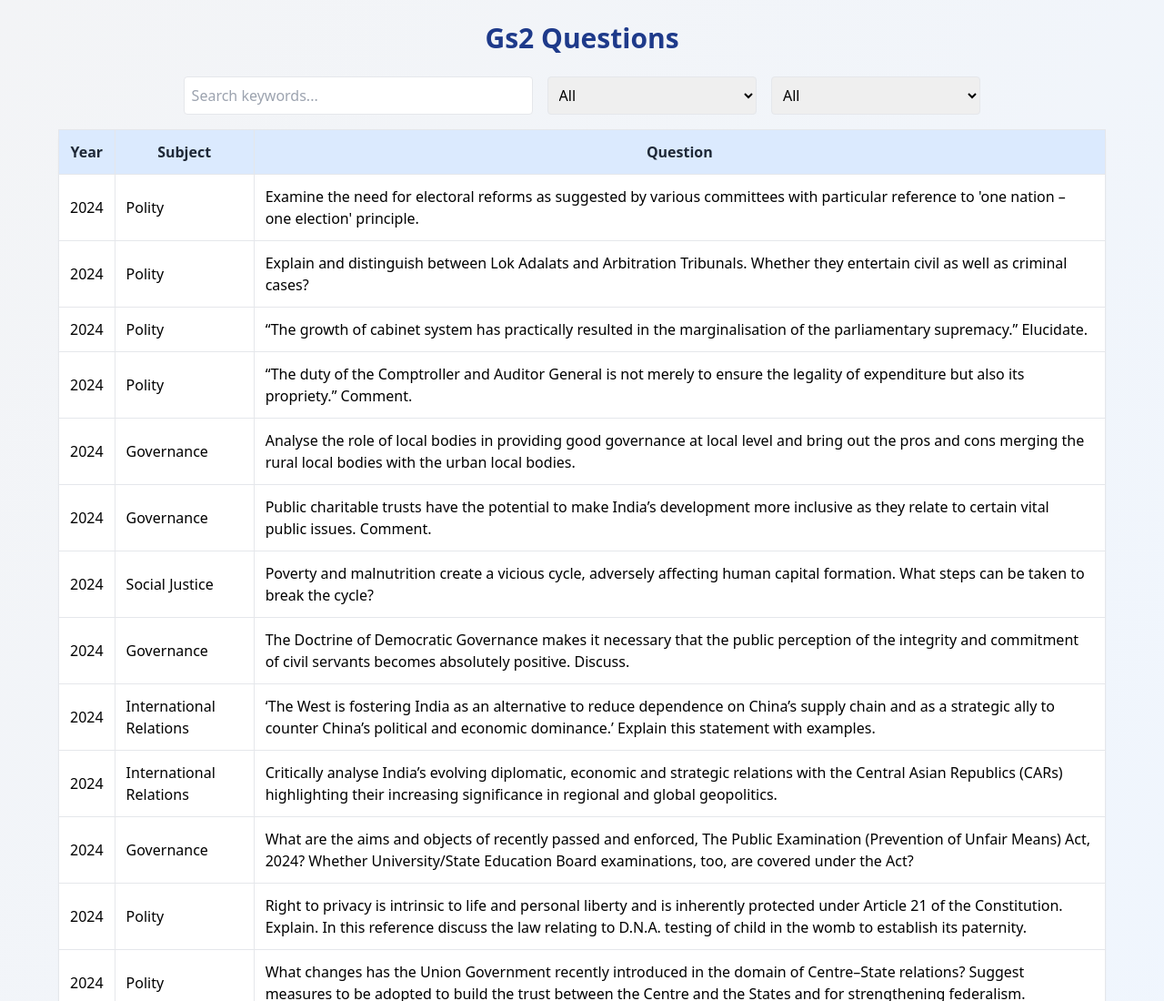
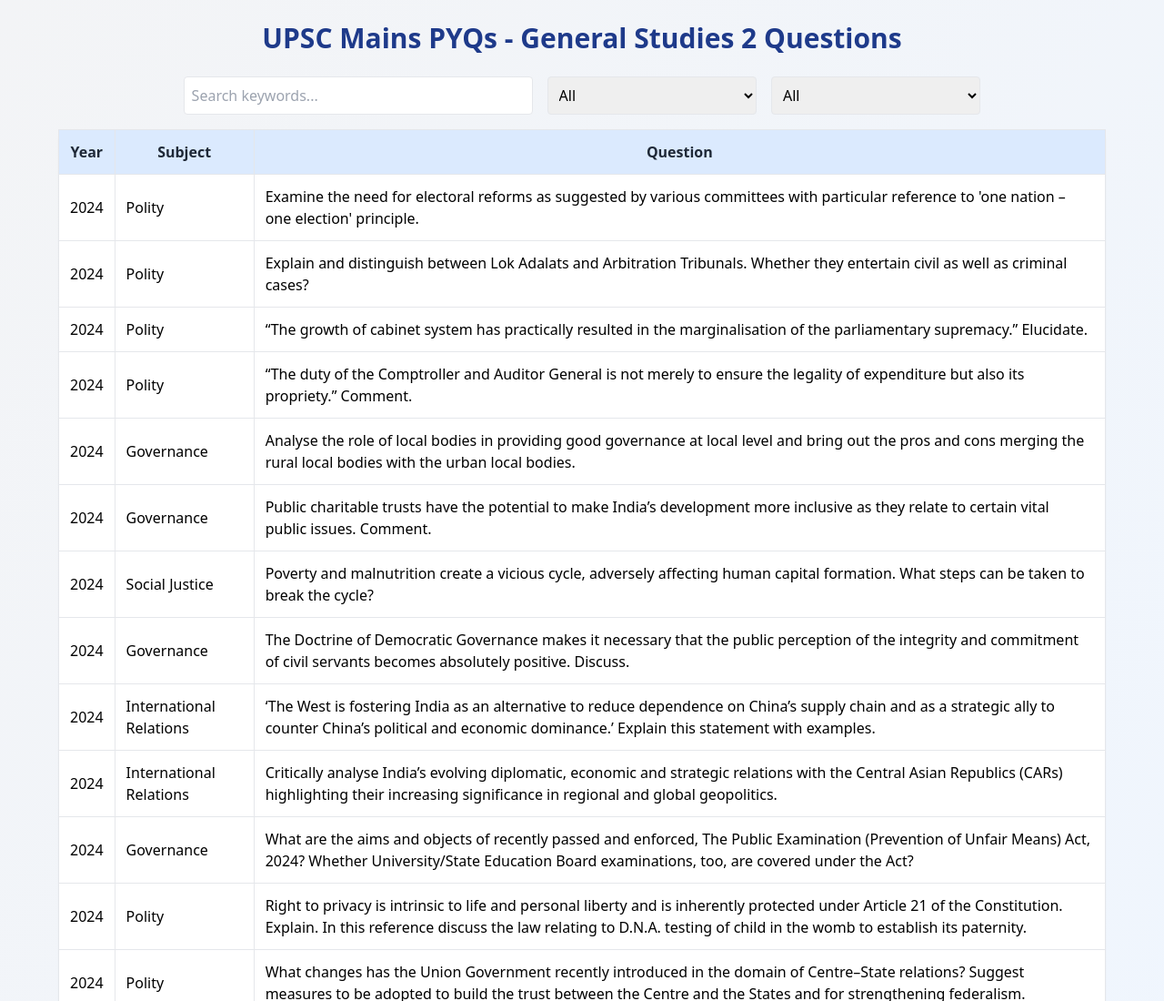
Before and after one commit to GitKaran4723/upsc-notes, a plain HTML site: page rendermains.html in a window 1280 px wide. Shown: the top 1100 px of the page at 91% size. Drawn offline with nearby package versions, Linux system fonts and the light colour scheme.

Commit message:
quiz Update

```diff
--- a/rendermains.html
+++ b/rendermains.html
@@ -46,6 +46,10 @@
     <script>
         let jsonData = [];
 
+        let subjectMapping = {
+            'gs2' : 'Genaral Studies 2'
+        }
+
         function getSubjectFromURL() {
             const urlParams = new URLSearchParams(window.location.search);
             return urlParams.get('subject') || 'gs2';
@@ -55,8 +59,23 @@
             const subject = getSubjectFromURL();
             const fileName = `/question/mains/${subject}.json`;
 
+            const subjectMapping = {
+                'gs1': 'General Studies 1',
+                'gs2': 'General Studies 2',
+                'gs3': 'General Studies 3',
+                'gs4': 'General Studies 4',
+                'essay': 'Essay',
+                'english': 'English',
+                'kannada': 'Kannada',
+                'agri1': 'Agriculture Paper 1',
+                'agri2': 'Agriculture Paper 2'
+            };
+
+            const displayName = subjectMapping[subject] || subject.toUpperCase();
+
+
             document.getElementById('pageTitle').innerText = `${subject.toUpperCase()} Questions Viewer`;
-            document.getElementById('headingTitle').innerText = `${subject.replace(/_/g, ' ').replace(/\b\w/g, c => c.toUpperCase())} Questions`;
+            document.getElementById('headingTitle').innerText = `UPSC Mains PYQs - ${displayName} Questions`;
             document.getElementById('loader').classList.remove('hidden');
 
             try {
```
